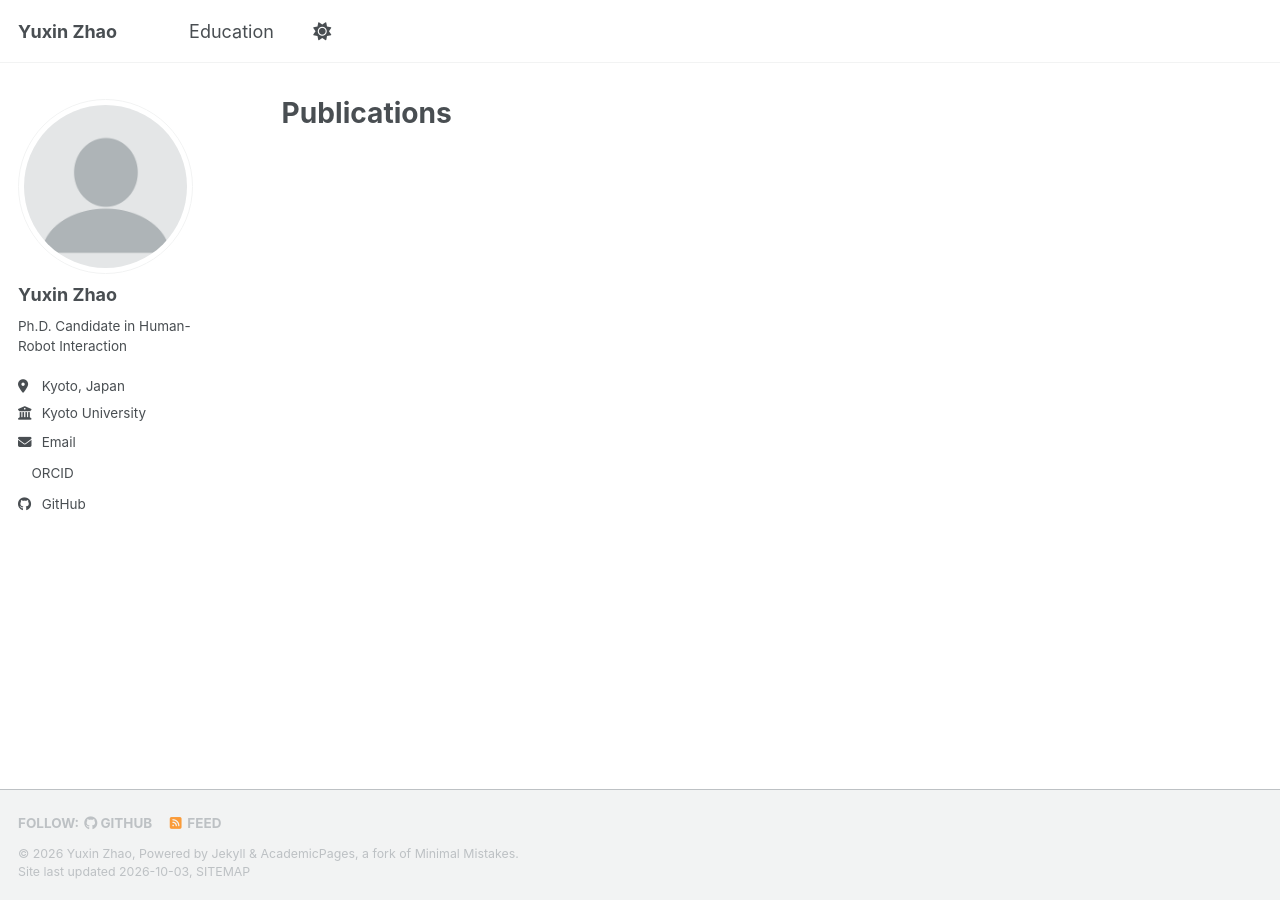
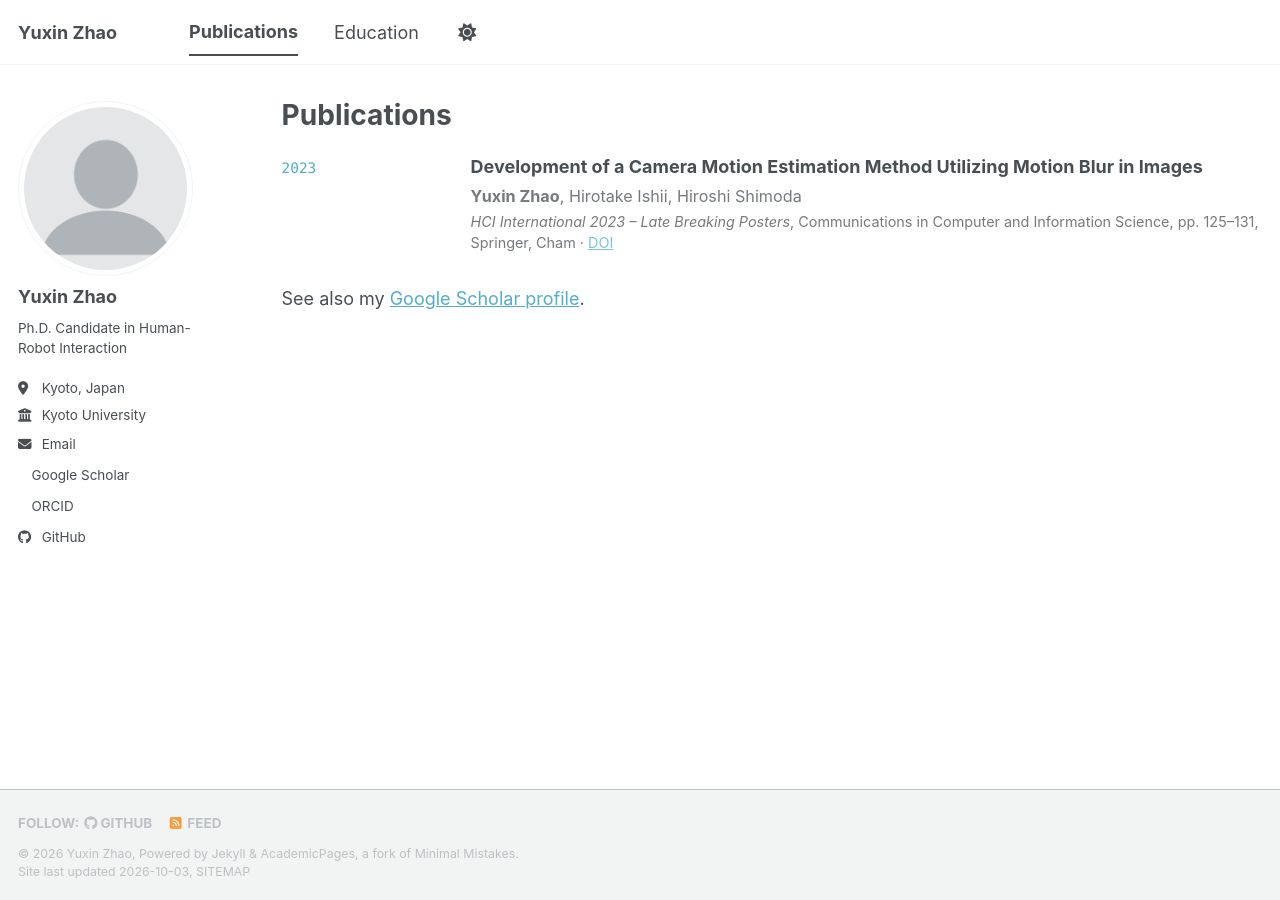
Before and after one commit to ZhaoYuxin9/ZhaoYuxin9.github.io, a Jekyll site: the page built from _pages/publications.md, in a window 1280 px wide. Built offline with Jekyll 4.4.1, drawn with Linux system fonts in a browser that asks for light colours; a style sheet for code colours, icons or effects is not loaded.

Commit message:
Add Publications page and Google Scholar link
Co-Authored-By: Claude Opus 5.5 <noreply@anthropic.com>

```diff
--- a/_config.yml
+++ b/_config.yml
@@ -35,7 +35,7 @@ author:
   # Academic websites
   academia         : # URL
   arxiv            : # URL - Update with the correct link to your profile
-  googlescholar    : # TODO: URL
+  googlescholar    : "https://scholar.google.com/citations?user=OAMLni4AAAAJ"
   inspire-hep      : # URL
   impactstory      : # URL
   orcid            : "https://orcid.org/0009-0007-6472-9588"
--- a/_data/navigation.yml
+++ b/_data/navigation.yml
@@ -2,5 +2,8 @@
 # Removing a link prevents it from showing in the header.
 
 main:
+  - title: "Publications"
+    url: /publications/
+
   - title: "Education"
     url: /education/
--- a/_pages/publications.html
+++ /dev/null
@@ -1,33 +0,0 @@
----
-layout: archive
-title: "Publications"
-permalink: /publications/
-author_profile: true
----
-
-{% if site.author.googlescholar %}
-  <div class="wordwrap">You can also find my articles on <a href="{{site.author.googlescholar}}">my Google Scholar profile</a>.</div>
-{% endif %}
-
-{% include base_path %}
-
-<!-- New style rendering if publication categories are defined -->
-{% if site.publication_category %}
-  {% for category in site.publication_category  %}
-    {% assign title_shown = false %}
-    {% for post in site.publications reversed %}
-      {% if post.category != category[0] %}
-        {% continue %}
-      {% endif %}
-      {% unless title_shown %}
-        <h2>{{ category[1].title }}</h2><hr />
-        {% assign title_shown = true %}
-      {% endunless %}
-      {% include archive-single.html %}
-    {% endfor %}
-  {% endfor %}
-{% else %}
-  {% for post in site.publications reversed %}
-    {% include archive-single.html %}
-  {% endfor %}
-{% endif %}
--- /dev/null
+++ b/_pages/publications.md
@@ -0,0 +1,19 @@
+---
+layout: archive
+title: "Publications"
+permalink: /publications/
+author_profile: true
+---
+
+<div class="publications">
+  <article>
+    <time>2023</time>
+    <div>
+      <h3>Development of a Camera Motion Estimation Method Utilizing Motion Blur in Images</h3>
+      <p><strong>Yuxin Zhao</strong>, Hirotake Ishii, Hiroshi Shimoda</p>
+      <p class="education-detail"><em>HCI International 2023 – Late Breaking Posters</em>, Communications in Computer and Information Science, pp. 125–131, Springer, Cham · <a href="https://doi.org/10.1007/978-3-031-49215-0_15">DOI</a></p>
+    </div>
+  </article>
+</div>
+
+See also my <a href="{{ site.author.googlescholar }}">Google Scholar profile</a>.
--- a/_sass/layout/_education.scss
+++ b/_sass/layout/_education.scss
@@ -2,7 +2,8 @@
    EDUCATION TIMELINE
    ========================================================================== */
 
-.education {
+.education,
+.publications {
   margin-top: 1.5em;
 
   article {
```
